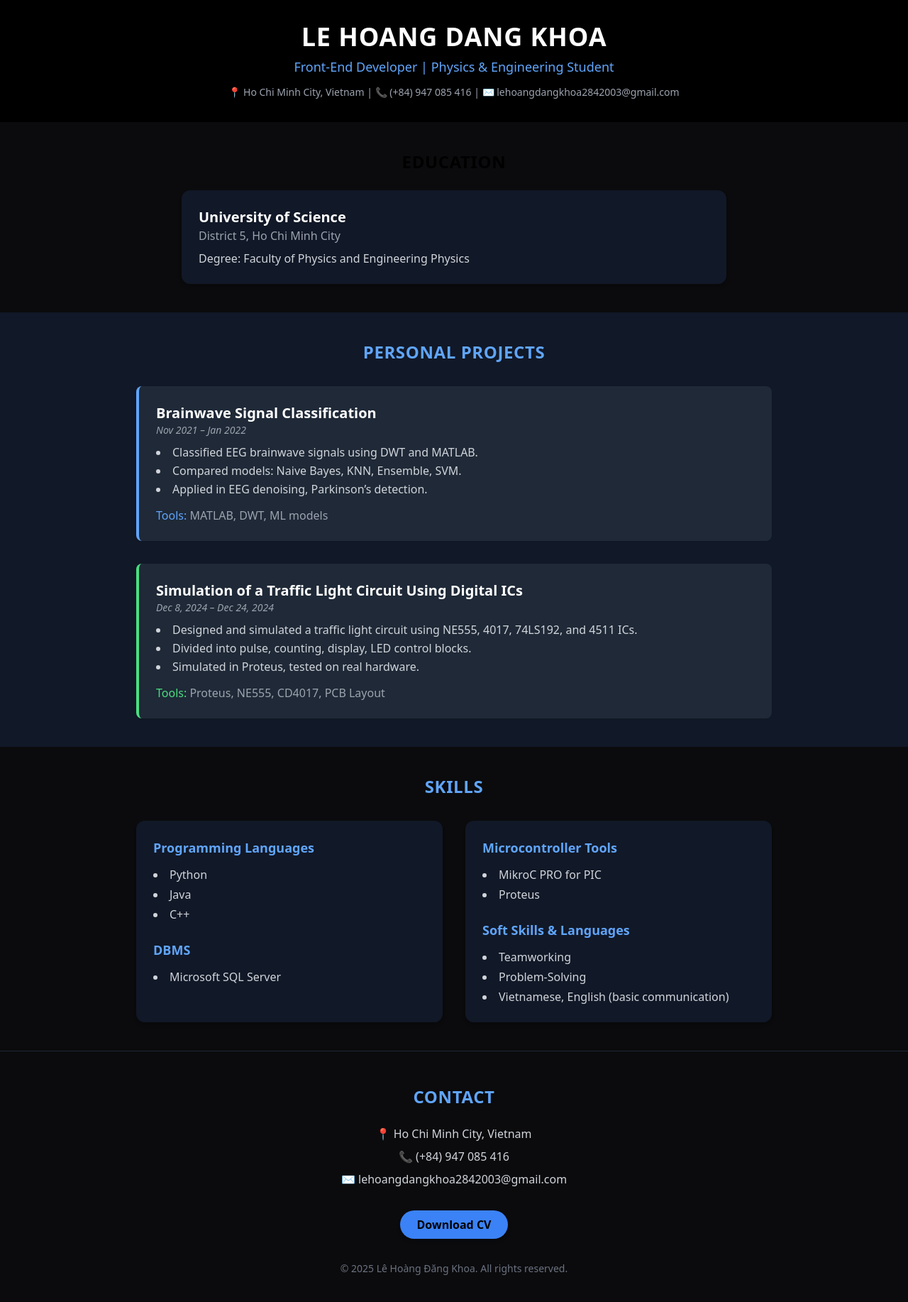
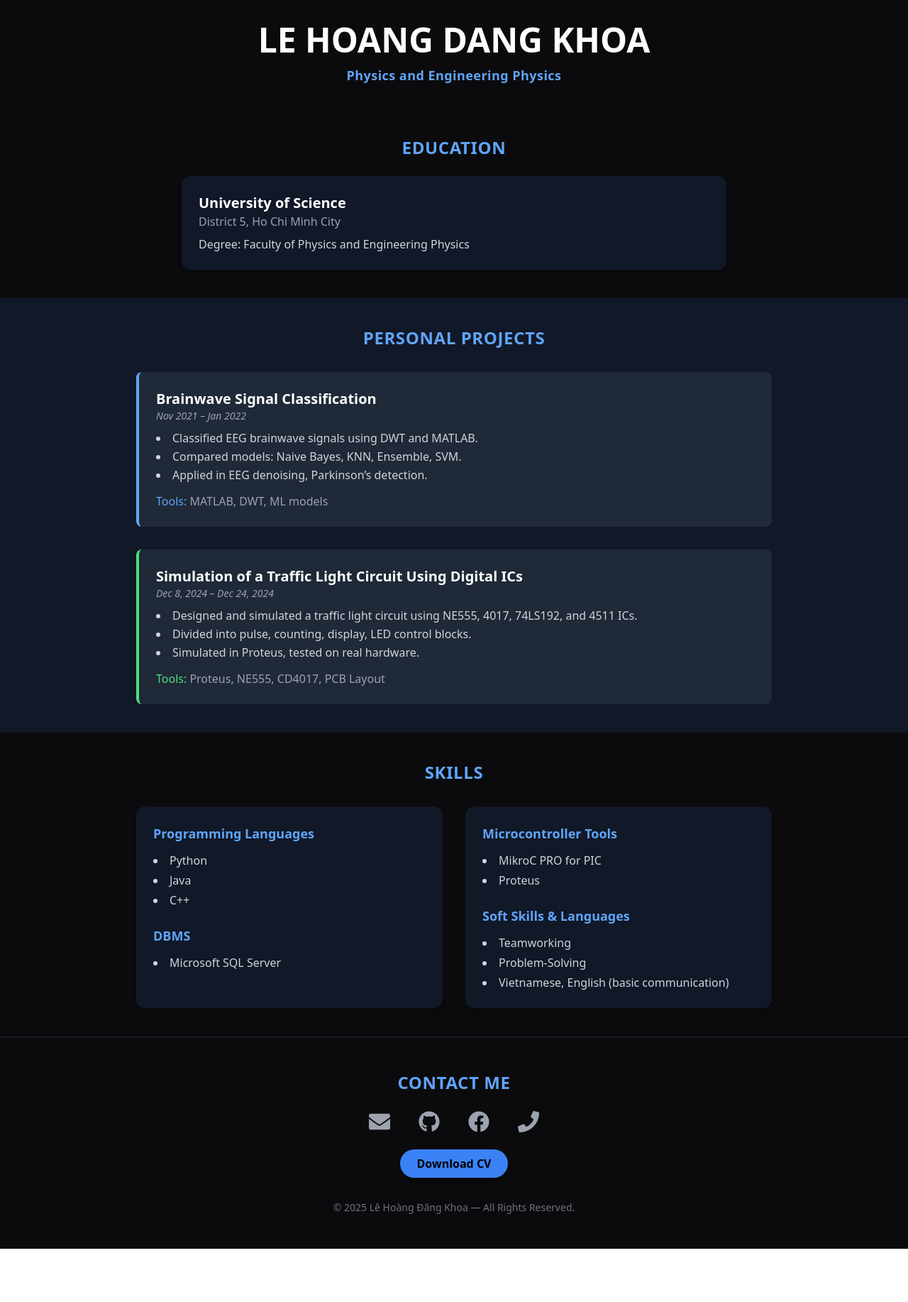
Before and after one commit to DKF2263/my-cv, a JavaScript app: page / in a window 1280 px wide. Shown: the top 1834 px of the page at 71% size. After the commit the page ends 1759 px from the top, so only its background shows below. Built offline with nearby package versions, Linux system fonts and the light colour scheme; the HTML template or start-up script is replaced by a standard one.

Commit message:
update header and contact section

```diff
--- a/package.json
+++ b/package.json
@@ -1,5 +1,5 @@
 {
-  "homepage": "https://github.com/DKF2263/my-cv",
+  "homepage": "https://dkf2263.github.io/my-cv",
   "name": "my-cv",
   "version": "0.1.0",
   "private": true,
--- a/src/components/Contact.js
+++ b/src/components/Contact.js
@@ -1,17 +1,56 @@
+import { FaGithub, FaEnvelope, FaFacebook, FaPhone } from "react-icons/fa";
+
 function Contact() {
   return (
     <footer className="bg-[#0b0b0d] text-white py-12 px-6 text-center border-t border-gray-800">
       <h2 className="text-2xl font-bold text-blue-400 uppercase tracking-wide mb-6">
-        Contact
+        Contact Me
       </h2>
 
-      <div className="space-y-2 text-gray-300">
-        <p>📍 Ho Chi Minh City, Vietnam</p>
-        <p>📞 (+84) 947 085 416</p>
-        <p>✉️ lehoangdangkhoa2842003@gmail.com</p>
+      {/* Các đường dẫn liên hệ */}
+      <div className="flex justify-center gap-10 text-3xl mb-6">
+        {/* Email */}
+        <a
+          href="mailto:lehoangdangkhoa2842003@gmail.com"
+          className="text-gray-400 hover:text-blue-400 transition duration-300"
+          title="Email"
+        >
+          <FaEnvelope />
+        </a>
+
+        {/* GitHub */}
+        <a
+          href="https://github.com/DKF2263"
+          target="_blank"
+          rel="noreferrer"
+          className="text-gray-400 hover:text-blue-400 transition duration-300"
+          title="GitHub"
+        >
+          <FaGithub />
+        </a>
+        {/* Facebook */}
+        <a
+          href="https://www.facebook.com/le.hoang.ang.khoa.610666/"
+          target="_blank"
+          rel="noreferrer"
+          className="text-gray-400 hover:text-blue-400 transition duration-300"
+          title="Facebook"
+        >
+          <FaFacebook />
+        </a>
+
+        {/* Phone (optional) */}
+        <a
+          href="tel:+84947085416"
+          className="text-gray-400 hover:text-blue-400 transition duration-300"
+          title="Phone"
+        >
+          <FaPhone />
+        </a>
       </div>
 
-      <div className="mt-8">
+      {/* Nút download CV */}
+      <div className="mt-6">
         <a
           href="/CV_LeHoangDangKhoa.pdf"
           download
@@ -21,8 +60,9 @@ function Contact() {
         </a>
       </div>
 
+      {/* Footer */}
       <p className="text-sm mt-8 text-gray-500">
-        © {new Date().getFullYear()} Lê Hoàng Đăng Khoa. All rights reserved.
+        © {new Date().getFullYear()} Lê Hoàng Đăng Khoa — All Rights Reserved.
       </p>
     </footer>
   );
--- a/src/components/Education.js
+++ b/src/components/Education.js
@@ -1,7 +1,7 @@
 function Education() {
   return (
     <section className="py-10 px-6 bg-[#0b0b0d] text-white">
-      <h2 className="text-2xl font-bold text-black mb-6 text-center uppercase tracking-wide">
+      <h2 className="text-2xl font-bold text-blue-400 mb-6 text-center uppercase tracking-wide">
         Education
       </h2>
 
--- a/src/components/Header.js
+++ b/src/components/Header.js
@@ -1,14 +1,11 @@
 function Header() {
   return (
-    <header className="bg-black text-white py-8 text-center shadow-md">
-      <h1 className="text-4xl font-bold tracking-wide">
+    <header className="bg-[#0b0b0d] text-white text-center py-8">
+      <h1 className="text-5xl font-bold mb-3">
         LE HOANG DANG KHOA
       </h1>
-      <p className="text-lg mt-2 text-blue-400">
-        Front-End Developer | Physics & Engineering Student
-      </p>
-      <p className="mt-3 text-sm text-gray-400">
-        📍 Ho Chi Minh City, Vietnam | 📞 (+84) 947 085 416 | ✉️ lehoangdangkhoa2842003@gmail.com
+      <p className="text-blue-400 text-lg font-semibold tracking-wide">
+        Physics and Engineering Physics
       </p>
     </header>
   );
```
